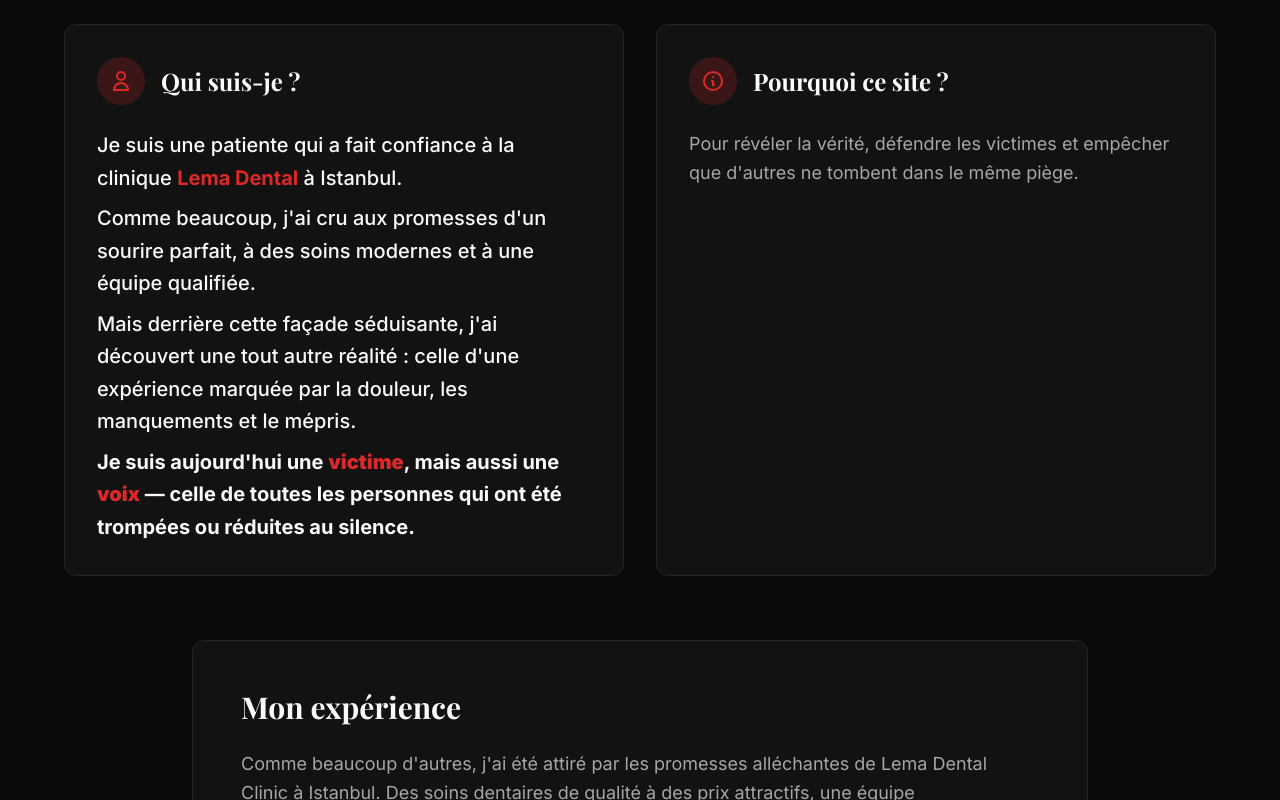
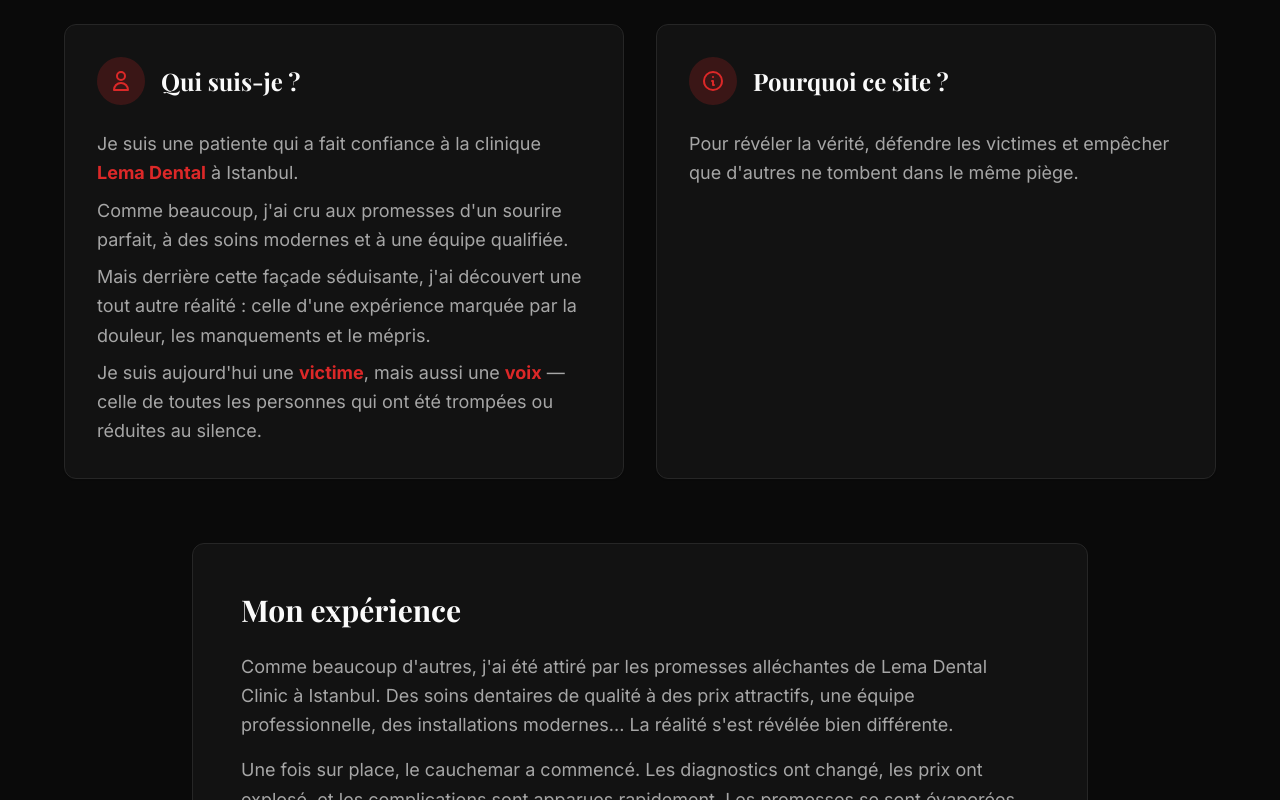
Before and after one commit to kenzab75-bit/glimpse-ahead-now-8727361c, a React (Vite) app: page / in a window 1280 px wide. Shown: the part 1440-2240 px from the top of the page. Built offline with nearby package versions, Linux system fonts and the light colour scheme; the HTML template or start-up script is replaced by a standard one.

Commit message:
Synchronize typography with Mon expérience
Align font size and color of "Qui suis-je ?" to match the "Mon expérience" text by using text-muted-foreground and text-lg, replacing existing text-foreground and text-xl styles in MyStory.tsx.

```diff
--- a/src/components/MyStory.tsx
+++ b/src/components/MyStory.tsx
@@ -23,16 +23,16 @@ export const MyStory = () => {
                 <h3 className="text-2xl font-bold ml-4 text-foreground">Qui suis-je ?</h3>
               </div>
               <div className="space-y-2">
-                <p className="text-foreground leading-relaxed text-xl font-medium">
+                <p className="text-muted-foreground leading-relaxed text-lg">
                   Je suis une patiente qui a fait confiance à la clinique <strong className="text-primary font-bold">Lema Dental</strong> à Istanbul.
                 </p>
-                <p className="text-foreground leading-relaxed text-xl font-medium">
+                <p className="text-muted-foreground leading-relaxed text-lg">
                   Comme beaucoup, j'ai cru aux promesses d'un sourire parfait, à des soins modernes et à une équipe qualifiée.
                 </p>
-                <p className="text-foreground leading-relaxed text-xl font-medium">
+                <p className="text-muted-foreground leading-relaxed text-lg">
                   Mais derrière cette façade séduisante, j'ai découvert une tout autre réalité : celle d'une expérience marquée par la douleur, les manquements et le mépris.
                 </p>
-                <p className="text-foreground leading-relaxed text-xl font-bold">
+                <p className="text-muted-foreground leading-relaxed text-lg">
                   Je suis aujourd'hui une <strong className="text-primary">victime</strong>, mais aussi une <strong className="text-primary">voix</strong> — celle de toutes les personnes qui ont été trompées ou réduites au silence.
                 </p>
               </div>
```
